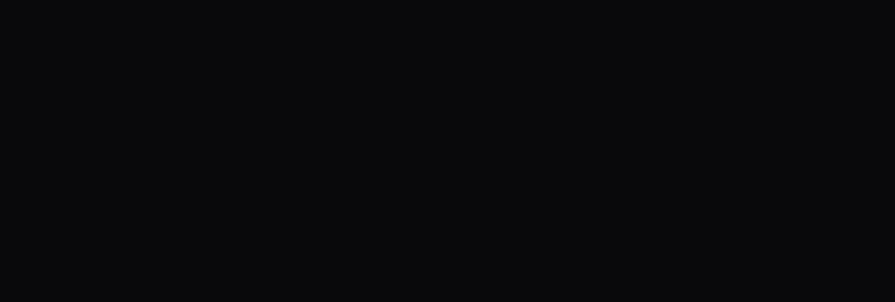
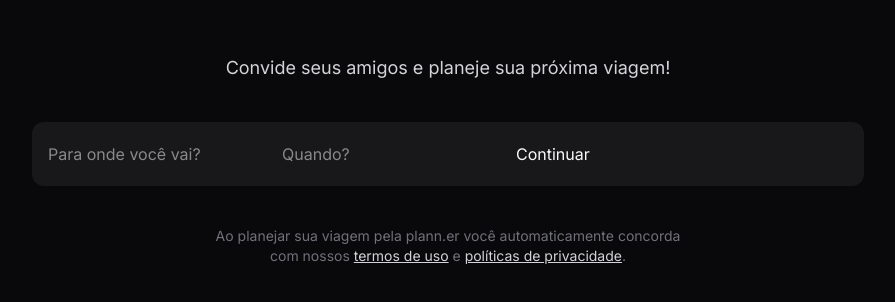
Before and after one commit to IsaaczZj/trip-planner-front-end, a React (Vite) app: page / in a window 1280 px wide. Shown: the part 240-542 px from the top of the page, without its empty margins (192-1087 px from the left). Built offline with nearby package versions, Linux system fonts and the light colour scheme.

Commit message:
feat:initializing home page styling

```diff
--- a/src/App.tsx
+++ b/src/App.tsx
@@ -1,7 +1,28 @@
-export function App(){
+export function App() {
   return (
-    <div>
-
+    <div className="h-screen flex items-center justify-center">
+      <div className="max-w-4xl w-full px-8 text-center space-y-10">
+        <p className="text-zinc-300 text-lg">
+          Convide seus amigos e planeje sua próxima viagem!
+        </p>
+        <form action="" className="h-16 bg-zinc-900 px-4 rounded-xl flex items-center" >
+          <input type="text" placeholder="Para onde você vai?" />
+          <input type="text" placeholder="Quando?" />
+          <button>Continuar</button>
+        </form>
+        <p className="text-sm text-zinc-500">
+          Ao planejar sua viagem pela plann.er você automaticamente concorda{" "}
+          <br /> com nossos{" "}
+          <a href="" className="text-zinc-300 underline">
+            termos de uso
+          </a>{" "}
+          e{" "}
+          <a href="" className="text-zinc-300 underline">
+            políticas de privacidade
+          </a>
+          .
+        </p>
+      </div>
     </div>
-  )
+  );
 }
```
